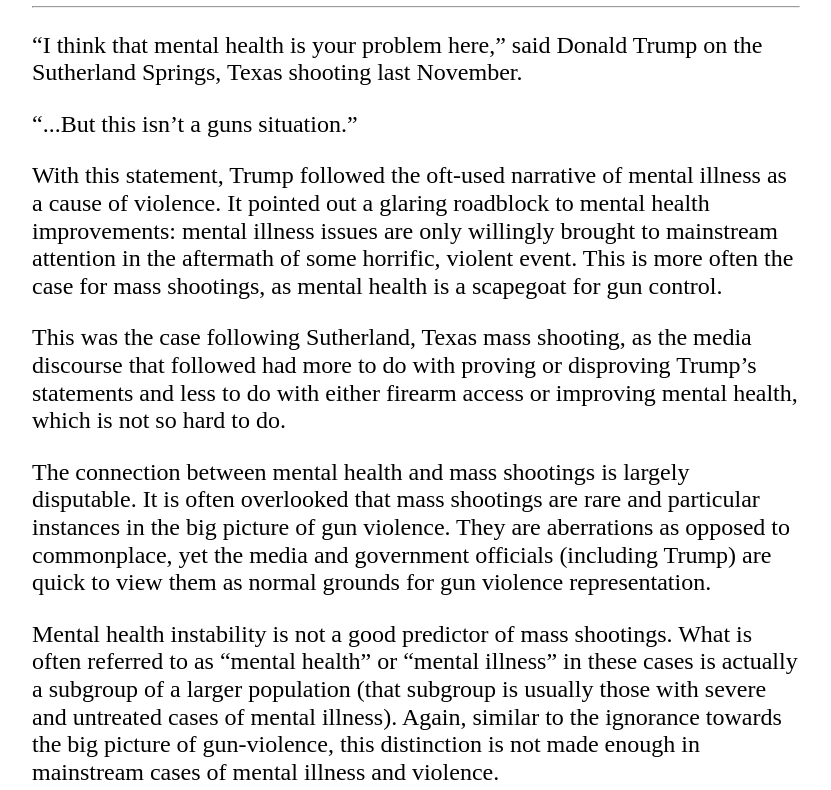
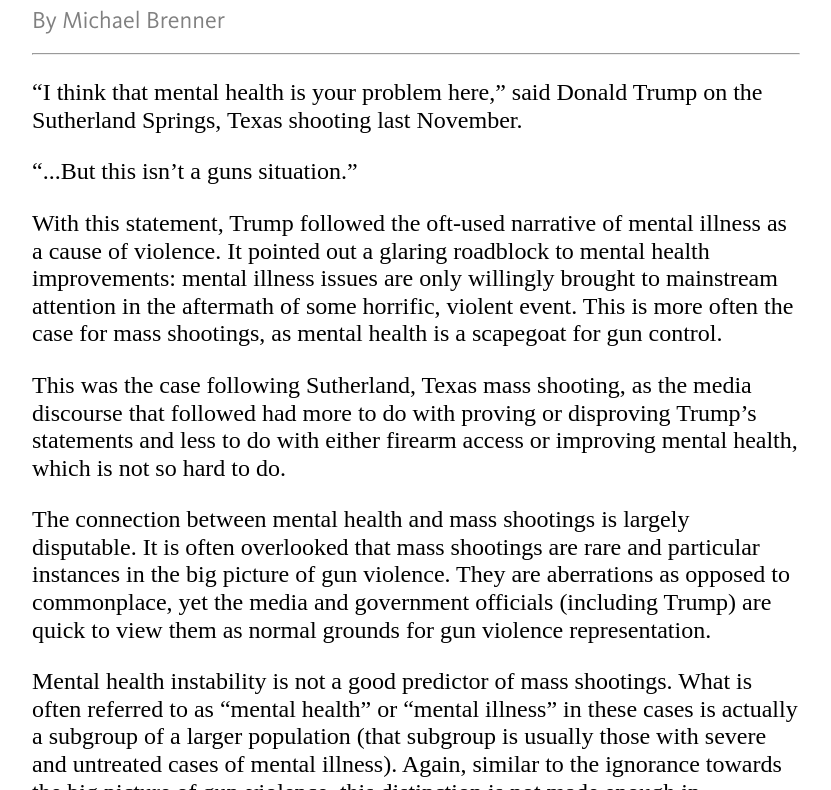
Before and after one commit to mrbrenner/mrbrenner.github.io-mental_health_and_violence, a plain HTML site: page index.html in a window 1280 px wide. Shown: the part 74-864 px from the top of the page, without its empty margins (224-1055 px from the left). Drawn offline with Linux system fonts and the light colour scheme; a web font is replaced by a local one.

Commit message:
changed title + added author

```diff
--- a/index.html
+++ b/index.html
@@ -1,13 +1,13 @@
 <!DOCTYPE html>
 <html>
 <head>
-	<title>gunviolence</title>
+	<title>Mental Health and Violence: America's Failing Rhetoric</title>
 	<link rel="stylesheet" href="style.css" type="text/css">
 </head>
 
 <body>
 	<h1>Mental Health and Violence: America's Failing Rhetoric</h1>
-	<h2><h2>
+	<h2>By Michael Brenner<h2>
 	<hr>
 	<p>	“I think that mental health is your problem here,” said Donald Trump on the Sutherland Springs, Texas shooting last November. </p>
 
```
